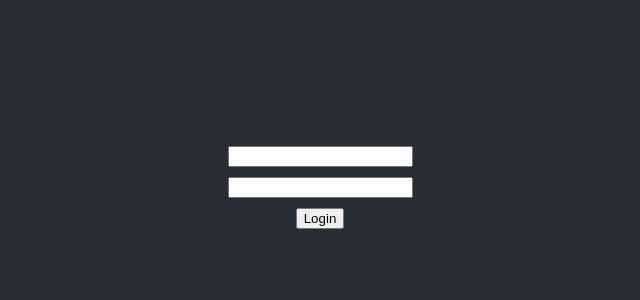
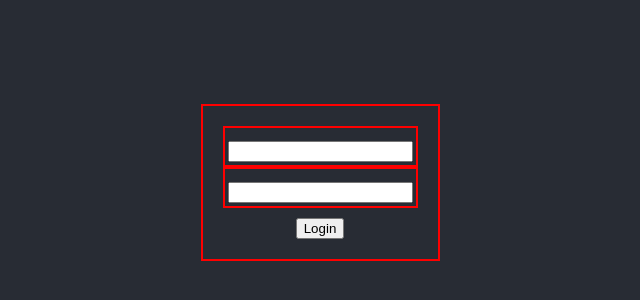
Before and after one commit to tomilsinszki/react-reducer-hook, a React (Create React App) app: page / in a window 1280 px wide. Shown: the part 218-518 px from the top of the page, without its empty margins (320-960 px from the left). Built offline with nearby package versions, Linux system fonts and the light colour scheme.

Commit message:
using reducer

```diff
--- a/src/components/Login.tsx
+++ b/src/components/Login.tsx
@@ -1,29 +1,59 @@
-import React, {useState} from 'react';
+import React, {useEffect, useReducer, useState} from 'react';
+
+const usernameReducer = (state : any, action : any) => {
+    if (action.type === 'USER_INPUT') {
+        return { value: action.value, isValid: action.value.length > 3 };
+    }
+
+    return { value: '', isValid: false };
+};
+
+const passwordReducer = (state : any, action: any) => {
+    if (action.type === 'USER_INPUT') {
+        return { value: action.value, isValid: action.value.length > 8 };
+    }
+
+    return { value: '', isValid: false };
+};
 
 const Login = (props: {loginHandler(username : string, password : string) : void}) => {
-    const [username, setUsername] = useState('');
-    const [password, setPassword] = useState('');
+    const [usernameState, dispatchUsername] = useReducer(usernameReducer, { value: '', isValid: false });
+    const [passwordState, dispatchPassword] = useReducer(passwordReducer, { value: '', isValid: false });
+    const [formIsValid, setFormIsValid] = useState(false);
+
+    const { isValid: isUsernameValid } = usernameState;
+    const { isValid: isPasswordValid } = passwordState;
+
+    useEffect(() => {
+        const timerId = setTimeout(() => {
+            setFormIsValid(usernameState.isValid && passwordState.isValid)
+        });
+
+        return () => {
+            clearTimeout(timerId);
+        }
+    }, [isUsernameValid, isPasswordValid]);
 
     const submitHandler = (event: React.FormEvent<HTMLFormElement>) => {
         event.preventDefault();
-        props.loginHandler(username, password);
+        props.loginHandler(usernameState.value, passwordState.value);
     };
 
     const usernameChangedHandler = (event: React.ChangeEvent<HTMLInputElement>) => {
-        setUsername(event.target.value);
+        dispatchUsername({type: 'USER_INPUT', value: event.target.value});
     };
 
     const passwordChangeHandler = (event: React.ChangeEvent<HTMLInputElement>) => {
-        setPassword(event.target.value);
+        dispatchPassword({type: 'USER_INPUT', value: event.target.value});
     };
 
     return (
-        <form onSubmit={submitHandler}>
-            <div>
-                <input type='text' value={username} onChange={usernameChangedHandler} />
+        <form onSubmit={submitHandler} style={{ padding: '20px', borderColor: formIsValid ? 'green' : 'red', borderWidth: '2px', borderStyle: 'solid' }}>
+            <div style={{ padding: '3px', borderColor: usernameState.isValid ? 'green' : 'red', borderWidth: '2px', borderStyle: 'solid' }}>
+                <input type='text' value={usernameState.value} onChange={usernameChangedHandler} />
             </div>
-            <div>
-                <input type='password' value={password} onChange={passwordChangeHandler} />
+            <div style={{ padding: '3px', borderColor: passwordState.isValid ? 'green' : 'red', borderWidth: '2px', borderStyle: 'solid' }}>
+                <input type='password' value={passwordState.value} onChange={passwordChangeHandler} />
             </div>
             <div>
                 <button type='submit'>Login</button>
```
